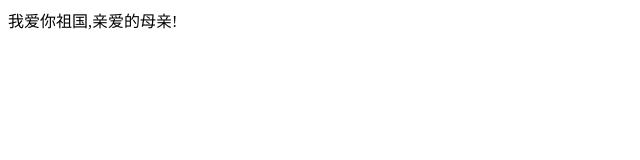
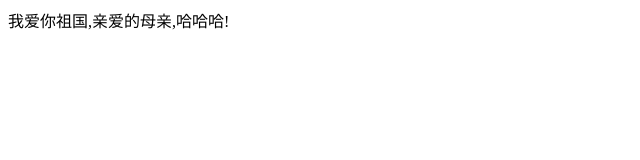
Before and after one commit to yanyaoxiang666666/aaaa, a plain HTML site: page index.html in a window 1280 px wide. Shown: the full height of the page, 0-640 px from the left. Drawn offline with Linux system fonts and the light colour scheme.

Commit message:
the second time

```diff
--- a/index.html
+++ b/index.html
@@ -9,6 +9,6 @@
 <link href="" rel="stylesheet">
 </head>
 <body>
-    我爱你祖国,亲爱的母亲!
+    我爱你祖国,亲爱的母亲,哈哈哈!
 </body>
 </html>
```
